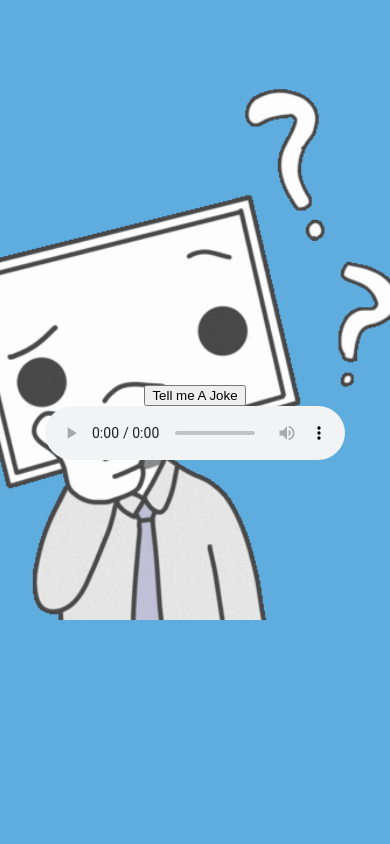
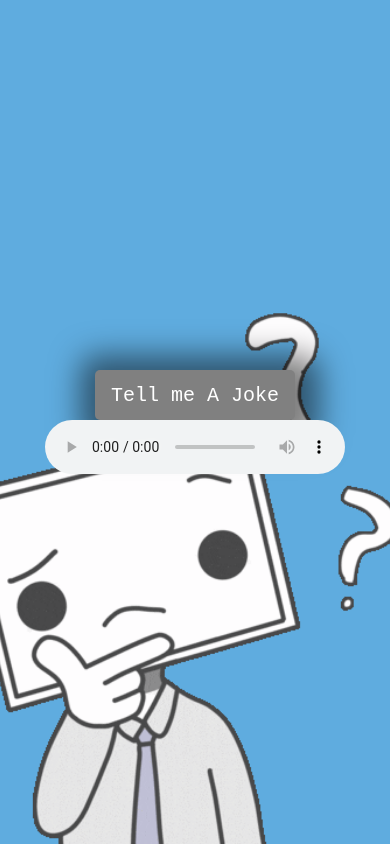
Before and after one commit to adnalow/Joke-Teller, a plain HTML site: page index.html in a window 390 px wide. Drawn offline with Linux system fonts and the light colour scheme.

Commit message:
styling update

```diff
--- a/style.css
+++ b/style.css
@@ -16,19 +16,47 @@ body {
     align-items: center;
     background: url('./robot.gif');
     background-size: contain;
-    background-position: 10rem center ;
+    background-position: center bottom ;
     background-size: 35rem;
     background-repeat: no-repeat;
 
 }
 
 button {
+    cursor: pointer;
+    outline: none;
+    width: 200px;
+    height: 50px;
+    font-family: 'Courier New', Courier, monospace;
+    font-size: 20px;
+    color: white;
+    background: gray;
+    border: none;
+    border-radius: 5px;
+    box-shadow: 2px 2px 8px 10px rgba(0,0,0,0.3);
 
+}
+
+button:hover {
+    filter: brightness(95%);
+}
+
+button:active {
+    transform: scale(0.98);
+}
+
+button:disabled {
+    cursor: default;
+    filter: brightness(30%);
 }
 /* Media query: tablet or smaller */
 @media screen and (max-width: 1000px) {
     .container {
-        background-position: center 60px;
+        background-position: center bottom;
         background-size: 35rem;
     }
+
+    button {
+        box-shadow: 5px 5px 30px 20px rgba(0,0,0,0.5);
+    }
 }
```
